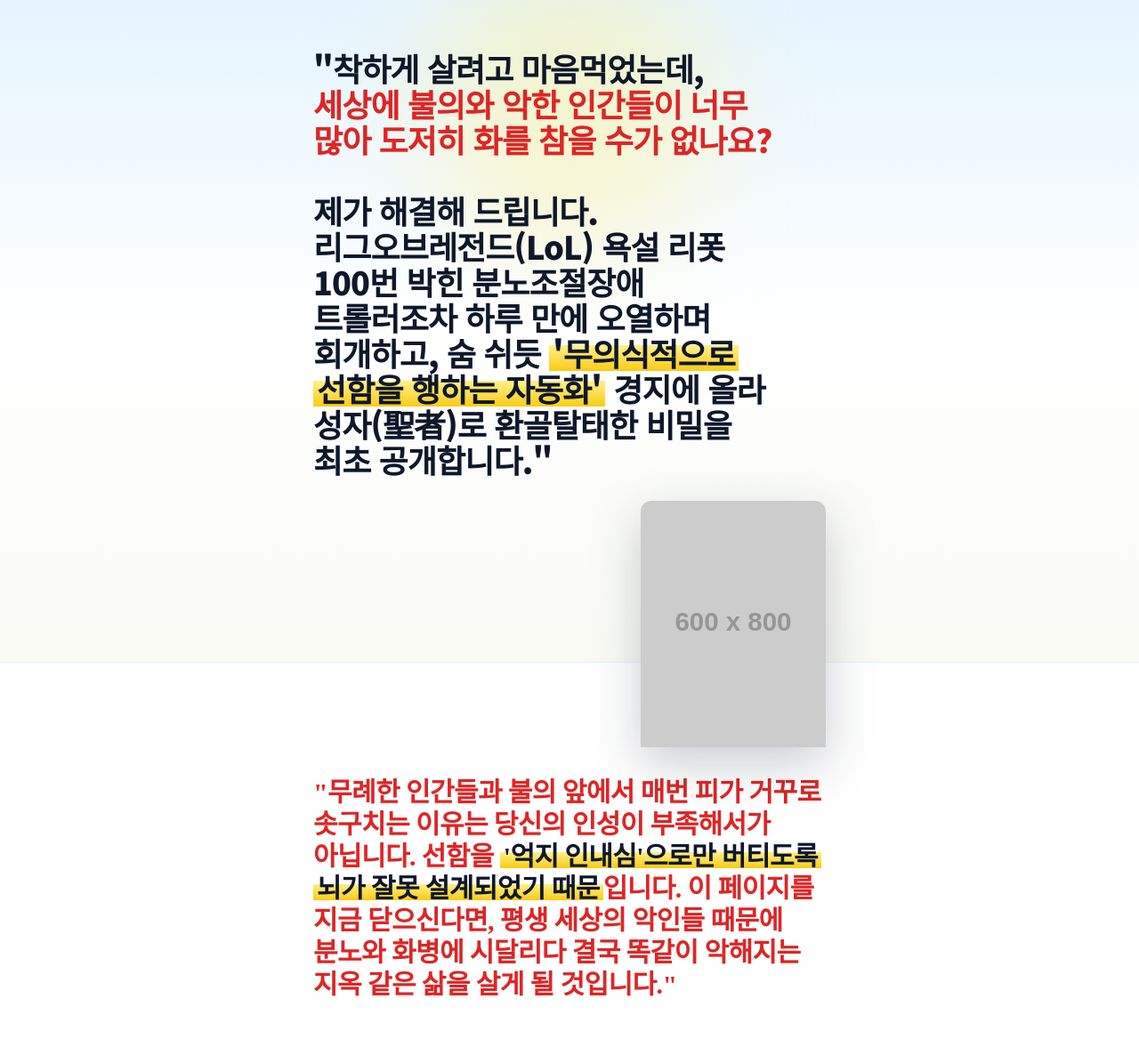
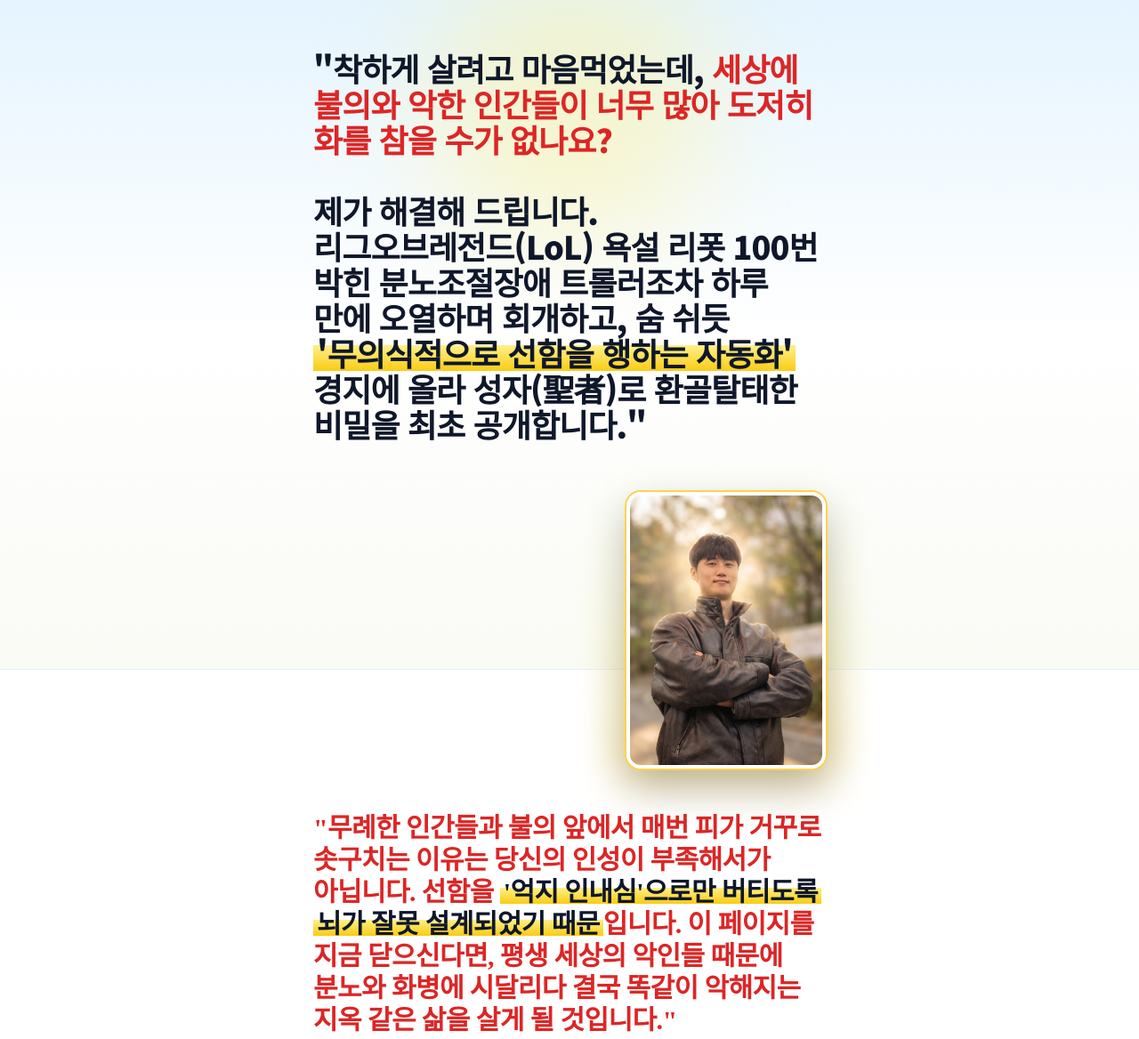
Before and after one commit to woodworks-unripecoconuts/project-seonham, a plain HTML site: page index.html in a window 1280 px wide. Shown: the top 1168 px of the page at 89% size. Drawn offline with nearby package versions, Linux system fonts and the light colour scheme; placeholder pictures from the web are drawn by us.

Commit message:
Add uploaded crossed-arms instructor photo as first hero image

```diff
--- a/index.html
+++ b/index.html
@@ -66,35 +66,37 @@
 <body class="bg-gradient-to-b from-sky-50 via-white to-amber-50/40 text-slate-900 font-sans antialiased overflow-x-hidden selection:bg-yellow-300 selection:text-slate-900">
 
   <!-- ==========================================
-       1. 히어로 섹션 (문제 제기 훅 + 우측 하단 누끼 Overlap)
+       1. 히어로 섹션 (문제 제기 훅 + 우측 하단 대표 사진 Overlap)
   =========================================== -->
-  <section class="relative bg-gradient-to-b from-sky-100/70 via-white to-amber-50/50 pt-14 pb-44 sm:pb-52 px-6 border-b border-sky-100 overflow-visible">
+  <section class="relative bg-gradient-to-b from-sky-100/70 via-white to-amber-50/50 pt-14 pb-52 sm:pb-64 px-6 border-b border-sky-100 overflow-visible">
     <!-- 은은한 햇살 배경 광원 -->
     <div class="pointer-events-none absolute -top-10 left-1/2 -translate-x-1/2 w-80 h-80 bg-yellow-200/40 rounded-full blur-3xl"></div>
 
     <div class="max-w-xl mx-auto relative z-10">
-      <h1 class="text-2xl sm:text-4xl font-black leading-[1.45] tracking-tight text-slate-900 break-keep pr-6 sm:pr-14">
+      <h1 class="text-2xl sm:text-4xl font-black leading-[1.45] tracking-tight text-slate-900 break-keep">
         "착하게 살려고 마음먹었는데, <span class="text-red-600">세상에 불의와 악한 인간들이 너무 많아 도저히 화를 참을 수가 없나요?</span><br /><br />
         제가 해결해 드립니다.<br />
         리그오브레전드(LoL) 욕설 리폿 100번 박힌 분노조절장애 트롤러조차 하루 만에 오열하며 회개하고, 숨 쉬듯 <span class="marker-yellow">'무의식적으로 선함을 행하는 자동화'</span> 경지에 올라 성자(聖者)로 환골탈태한 비밀을 최초 공개합니다."
       </h1>
     </div>
 
-    <!-- 팔짱낀 대표 누끼 이미지: 모바일 우측 하단 배치 & 다음 섹션 위로 Overlap -->
-    <div class="absolute -bottom-20 sm:-bottom-24 right-4 sm:right-10 md:right-[calc(50%-18rem)] z-20 pointer-events-none select-none">
-      <img
-        src="https://via.placeholder.com/600x800/eeeeee/333333?text=팔짱낀+대표(누끼)"
-        onerror="this.onerror=null;this.src='https://placehold.co/600x800/eeeeee/333333/png?text=%ED%8C%94%EC%A7%B1%EB%82%80+%EB%8C%80%ED%91%9C(%EB%88%84%EB%81%BC)';"
-        alt="팔짱낀 대표 누끼"
-        class="w-40 sm:w-52 h-auto object-contain drop-shadow-[0_18px_28px_rgba(15,23,42,0.22)] rounded-t-xl"
-      />
+    <!-- 팔짱낀 대표 사진: 모바일 우측 하단 배치 & 다음 섹션 위로 Overlap -->
+    <div class="absolute -bottom-24 sm:-bottom-28 right-5 sm:right-10 md:right-[calc(50%-18rem)] z-20 pointer-events-none select-none">
+      <div class="relative">
+        <div class="absolute -inset-3 bg-gradient-to-t from-amber-300/60 via-yellow-200/50 to-transparent rounded-3xl blur-xl"></div>
+        <img
+          src="./hero-instructor.jpg"
+          alt="팔짱낀 대표 사진"
+          class="relative w-44 sm:w-56 h-auto object-cover rounded-2xl border-4 border-white ring-2 ring-amber-300 shadow-[0_20px_45px_rgba(15,23,42,0.28)]"
+        />
+      </div>
     </div>
   </section>
 
   <!-- ==========================================
        2. 페인 포인트 자극 및 경고 (원인 진단과 경고)
   =========================================== -->
-  <section class="relative z-10 bg-white pt-32 pb-24 px-6 border-b border-amber-100">
+  <section class="relative z-10 bg-white pt-36 sm:pt-40 pb-24 px-6 border-b border-amber-100">
     <div class="max-w-xl mx-auto">
       <p class="warning-serif text-[1.6rem] sm:text-3xl font-black leading-[1.6] break-keep">
         "무례한 인간들과 불의 앞에서 매번 피가 거꾸로 솟구치는 이유는 당신의 인성이 부족해서가 아닙니다. 선함을 <span class="marker-yellow">'억지 인내심'으로만 버티도록 뇌가 잘못 설계되었기 때문</span>입니다. 이 페이지를 지금 닫으신다면, 평생 세상의 악인들 때문에 분노와 화병에 시달리다 결국 똑같이 악해지는 지옥 같은 삶을 살게 될 것입니다."
```
Also changed, not shown: hero-instructor.jpg (added).
